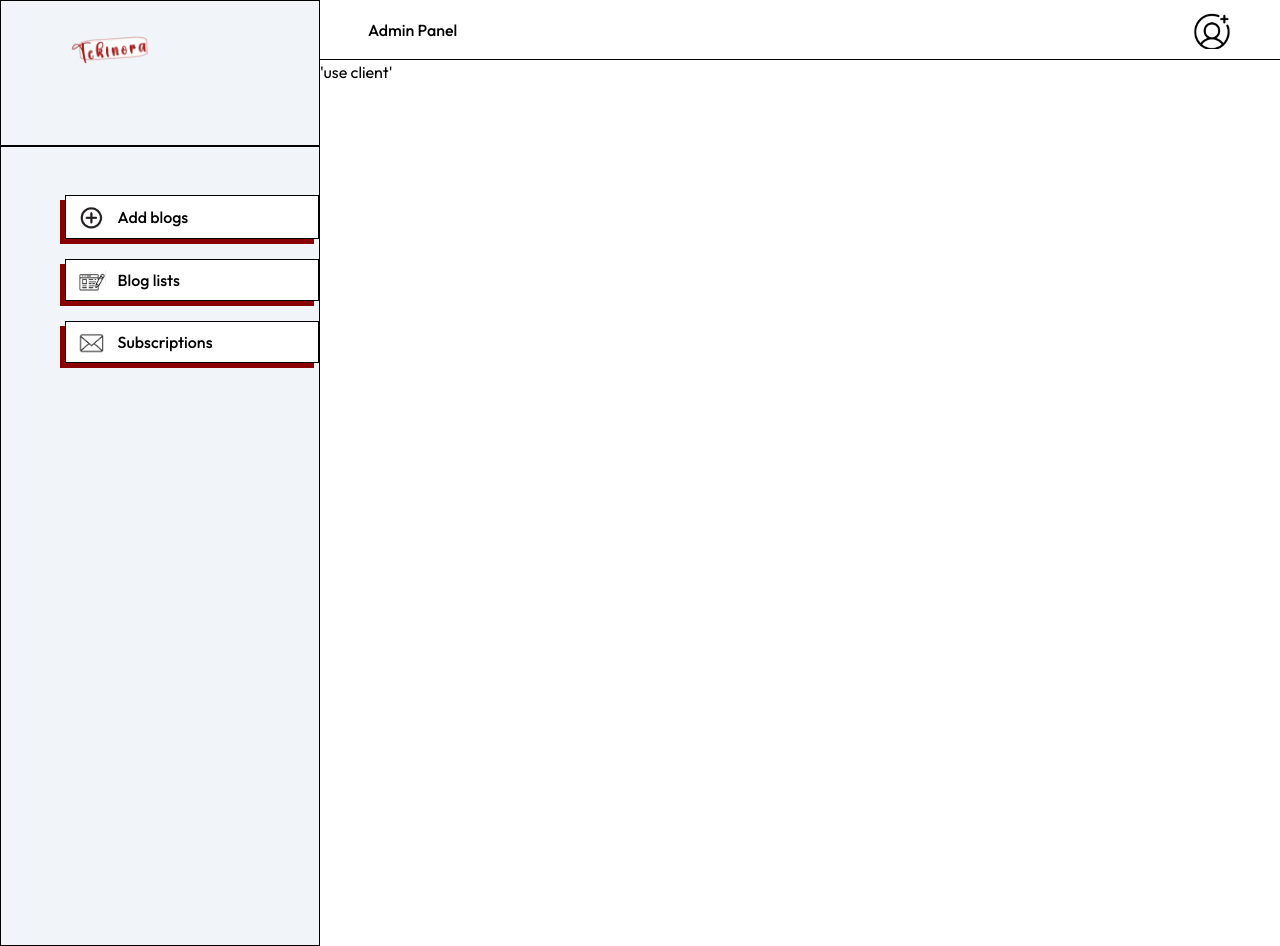
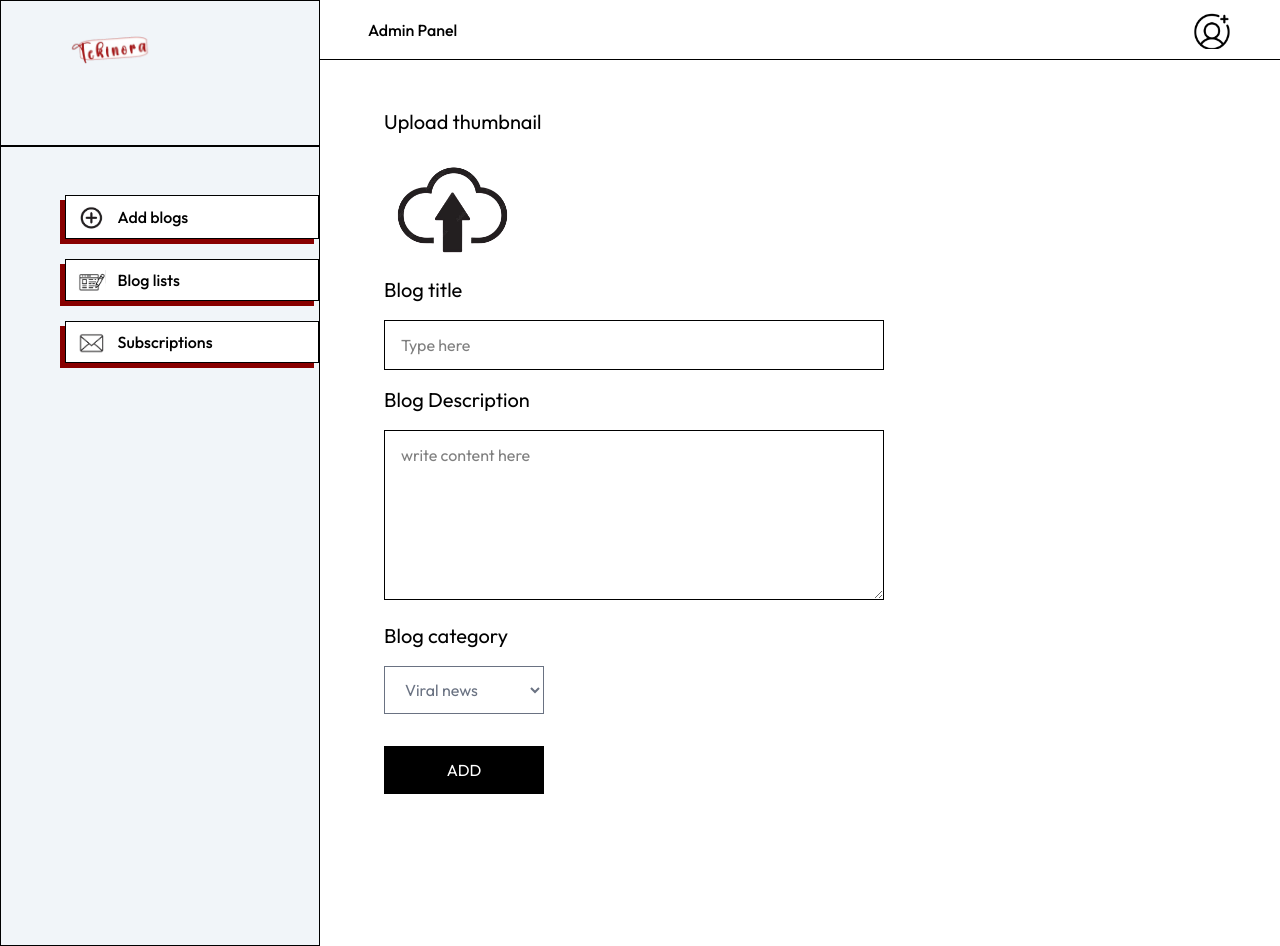
Before and after one commit to johnhytechie/jontechblog-Next.js-dev, a Next.js app: page /admin/addProduct in a window 1280 px wide. Built offline with nearby package versions, Linux system fonts and the light colour scheme.

Commit message:
connecting next.js blog frontend to backend and testing api

```diff
--- a/Assets/assets.js
+++ b/Assets/assets.js
@@ -64,7 +64,8 @@ export const assets = {
     arrow,
     blogicon,
     instagram,
-    trisia
+    trisia,
+    upload2
 }
 
 export const blog_data= [{
--- a/Components/BlogList.tsx
+++ b/Components/BlogList.tsx
@@ -13,8 +13,8 @@ import { blog_data } from '@/Assets/assets'
        <div className='flex flex-wrap justify-center gap-3 sm:gap-4 md:gap-6 my-6 md:my-10 px-3'>
 
         <button onClick={()=>setMenu('All')} className={menu==="All"? 'bg-black text-white py-1 px-4 rounded-sm':""}>All</button>
+        <button onClick={()=>setMenu('Viral news')} className={menu==="Viral news"? 'bg-black text-white py-1 px-4 rounded-sm':""}>Viral news</button>
         <button onClick={()=>setMenu('Technology')} className={menu==="Technology"? 'bg-black text-white py-1 px-4 rounded-sm':""}>Technology</button>
-        <button onClick={()=>setMenu('Viral news')} className={menu==="Viral news"? 'bg-black text-white py-1 px-4 rounded-sm':""}>Viral news</button>
         <button onClick={()=>setMenu('Business')} className={menu==="Business"? 'bg-black text-white py-1 px-4 rounded-sm':""}>Business</button>
         <button onClick={()=>setMenu('Education')} className={menu==="Education"? 'bg-black text-white py-1 px-4 rounded-sm':""} >Education</button>
         <button onClick={()=>setMenu('Health')} className={menu==="Health"? 'bg-black text-white py-1 px-4 rounded-sm':""}>Health</button>
--- a/app/admin/addProduct/page.jsx
+++ b/app/admin/addProduct/page.jsx
@@ -1,11 +1,38 @@
 'use client'
+import { assets } from '@/Assets/assets';
+import Image from 'next/image'
 import React from 'react'
+import { useState } from "react";
 
 const page = () => {
+
+     const [image,setImage] = useState(false)
+
+
   return (
-    <div>
-
-    'use client'</div>
+    <>
+      <form className='pt-5 px-5 sm:pt-12 sm:pl-16'>
+         <p className='text-xl'>Upload thumbnail</p>
+         <label htmlFor="image">
+              <Image className='mt-4' src={!image?assets.upload2:URL.createObjectURL(image)} width={140} height={70} alt=''/>
+         </label>
+         <input onChange={(e)=>setImage(e.target.files[0])} type="file" id='image' hidden required/>
+         <p className='text-xl mt-4'>Blog title</p>
+         <input className='w-full  sm:w-[500px] mt-4 px-4 py-3 border' type="text" placeholder='Type here' required />
+         <p className='text-xl mt-4'>Blog Description </p>
+         <textarea className='w-full  sm:w-[500px] mt-4 px-4 py-3 border' type="text" placeholder='write content here' rows={6} required />
+         <p className='text-xl mt-4'>Blog category</p>
+         <select name="category"  className='w-40 mt-4 px-4 py-3 border text-gray-500' id="">
+          <option value="Viral news">Viral news</option>
+          <option value="Technology">Technology</option>
+          <option value="Business">Business</option>
+          <option value="Education">Education</option>
+          <option value="Health">Health</option>
+          </select>
+          <br />
+          <button type="submit" className='mt-8 w-40 h-12 bg-black text-white'>ADD</button>
+      </form>
+   </>
 
   )
 }
```
